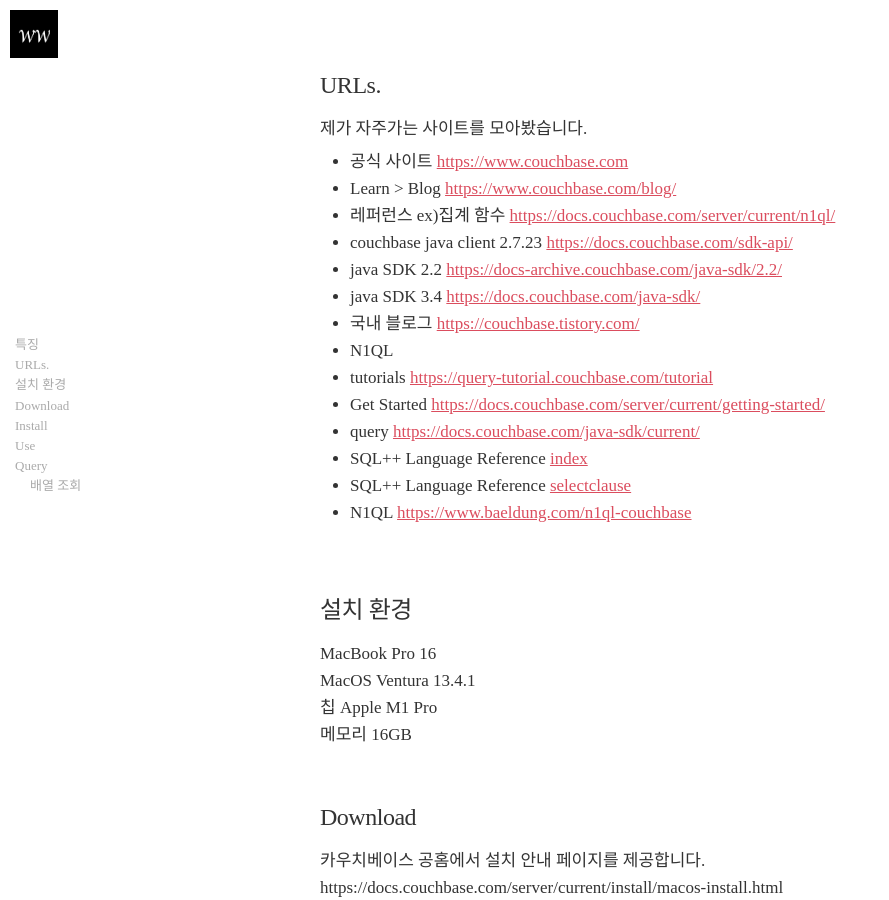
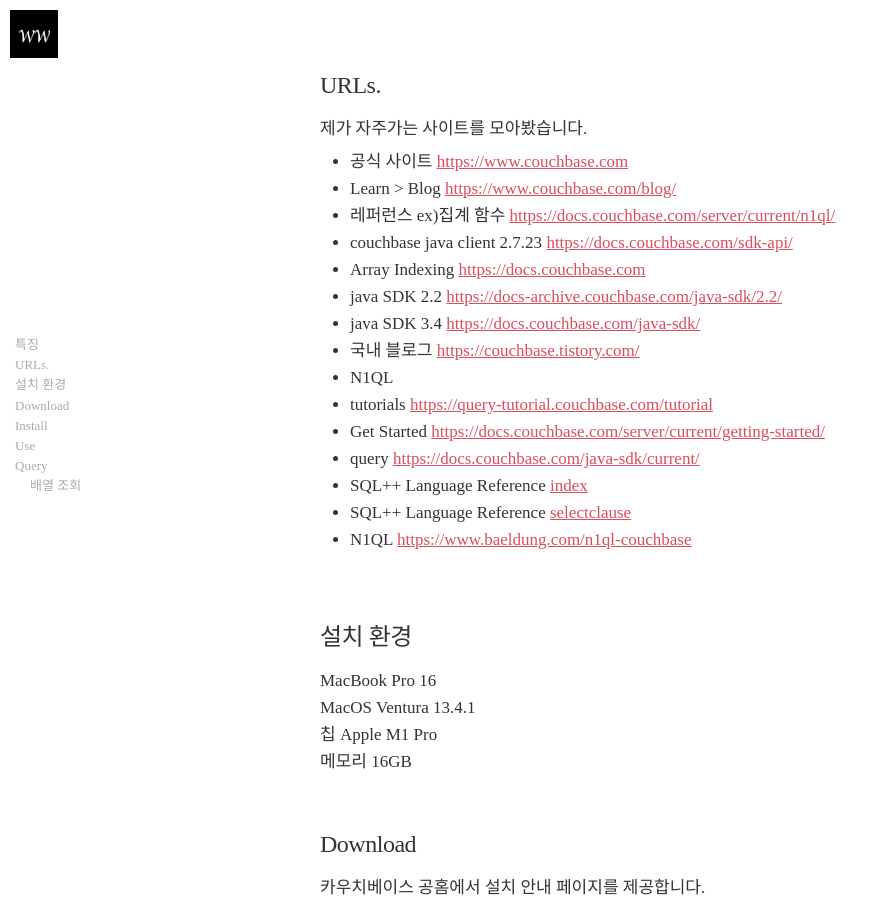
Before and after one commit to didalgus/didalgus.github.io, a Jekyll site: the page built from _posts/2023-07-03-Couchbase.markdown, in a window 1280 px wide and 900 px high, scrolled down 916 px. Shown: the whole window, without its empty margins (0-889 px from the left). Built offline with Jekyll 4.4.1, drawn with Linux system fonts in a browser that asks for light colours; nearby versions of some CDN libraries; some web fonts are replaced; the table of contents is made by our own code.

Commit message:
add line in post

```diff
--- a/_posts/2023-07-03-Couchbase.markdown
+++ b/_posts/2023-07-03-Couchbase.markdown
@@ -43,6 +43,7 @@
 - Learn > Blog [https://www.couchbase.com/blog/](https://www.couchbase.com/blog/)
 - 레퍼런스 ex)집계 함수 [https://docs.couchbase.com/server/current/n1ql/](https://docs.couchbase.com/server/current/n1ql/n1ql-language-reference/aggregatefun.html)
 - couchbase java client 2.7.23 [https://docs.couchbase.com/sdk-api/](https://docs.couchbase.com/sdk-api/couchbase-java-client-2.7.23/com/couchbase/client/java/Bucket.html)
+- Array Indexing [https://docs.couchbase.com](https://docs.couchbase.com/cloud/n1ql/n1ql-language-reference/indexing-arrays.html)
 - java SDK 2.2 [https://docs-archive.couchbase.com/java-sdk/2.2/](https://docs-archive.couchbase.com/java-sdk/2.2/java-intro.html)
 - java SDK 3.4 [https://docs.couchbase.com/java-sdk/](https://docs.couchbase.com/java-sdk/current/hello-world/start-using-sdk.html)
 - 국내 블로그 [https://couchbase.tistory.com/](https://couchbase.tistory.com/)
```
